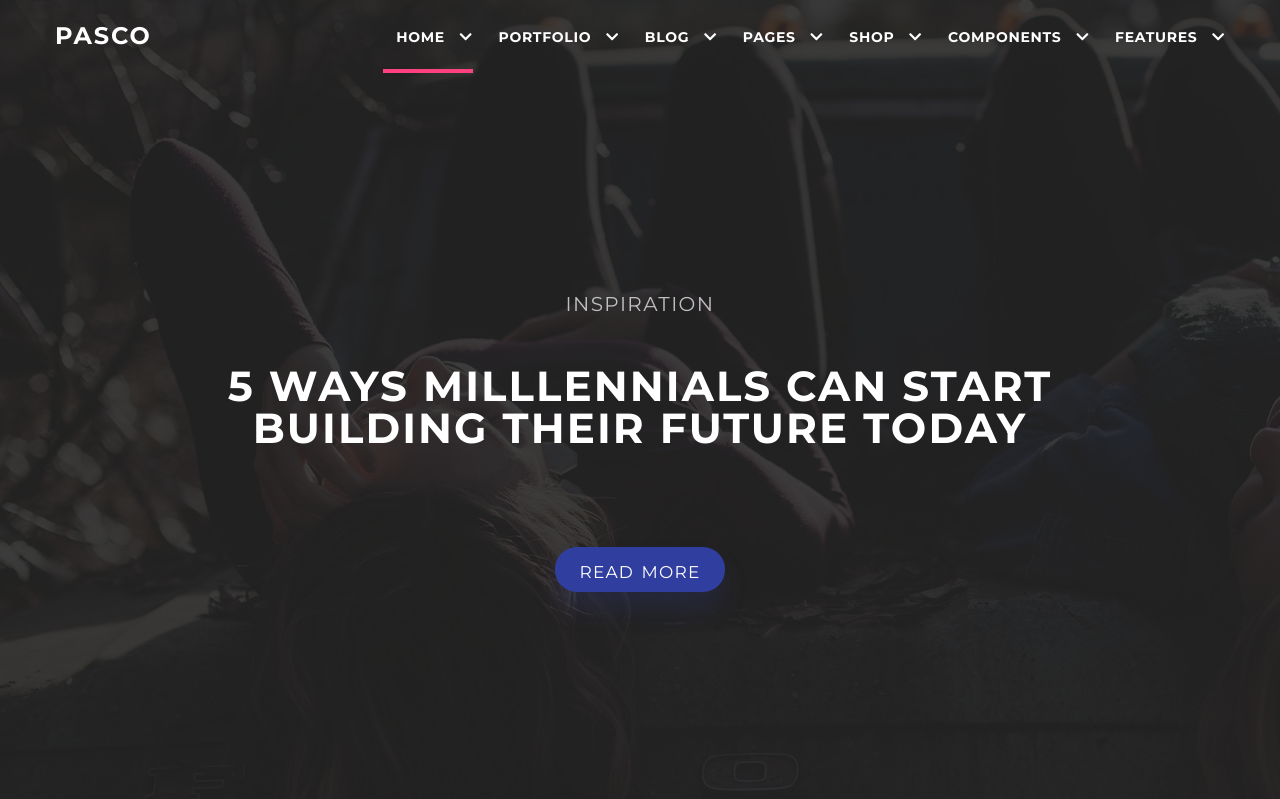
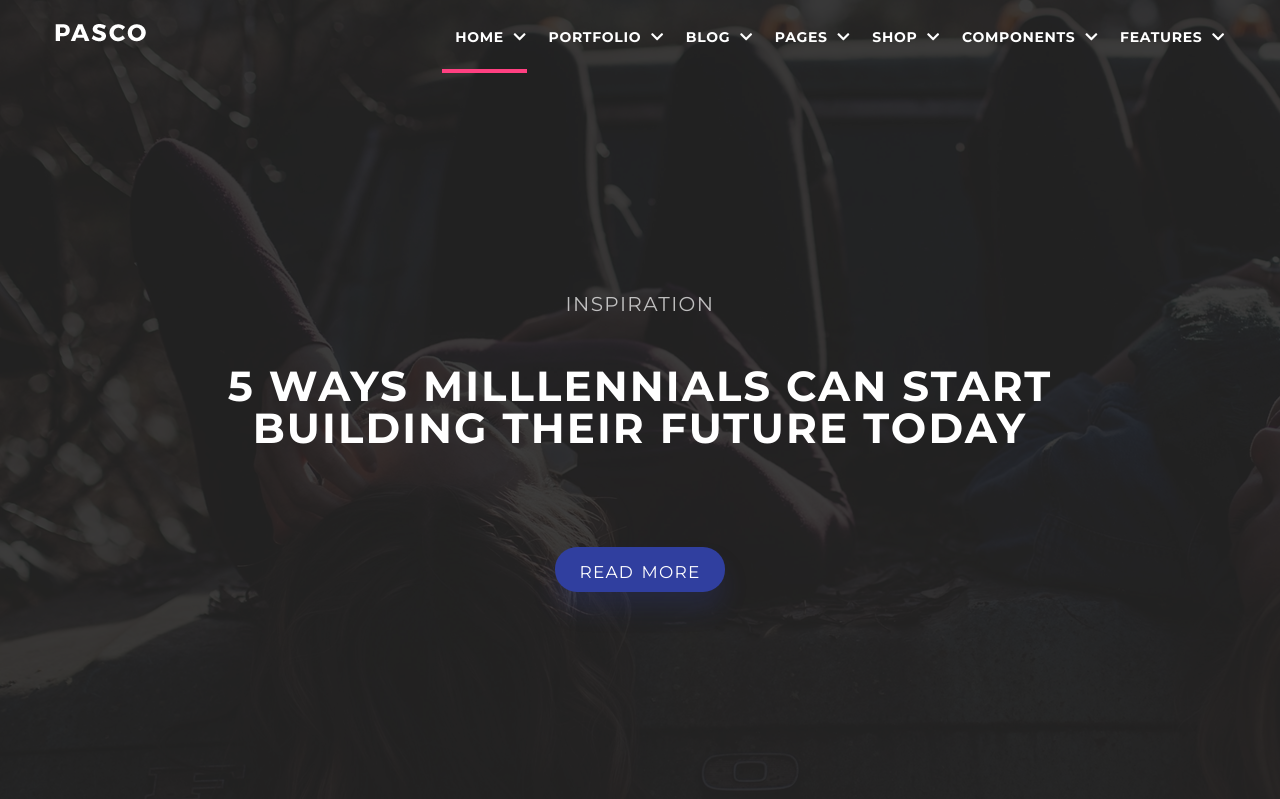
Before and after one commit to OliaKvasha/hw1, a PHP site: page / in a window 1280 px wide. Shown: the top 799 px of the page. Run offline with PHP 8.4, Linux system fonts and the light colour scheme; some libraries are stand-ins or nearby versions.

Commit message:
correction header

```diff
--- a/hw4/index.html
+++ b/hw4/index.html
@@ -14,7 +14,9 @@
 <div class="section-top">
     <div class="section-top__wrapper">
         <header class="header block">
-            <a href="#" class="header__logo">PASCO</a>
+            <a href="#" class="header__logo">
+                <img src="images/logo.png" alt="Logo">
+            </a>
             <nav>
                 <ul class="main-menu uppercase">
                     <li class="main-menu__item main-menu__item_selected">
--- a/hw4/style.css
+++ b/hw4/style.css
@@ -67,10 +67,6 @@ body {
 }
 
 .header__logo {
-  display: block;
-  font-size: 24px;
-  font-weight: 700;
-  letter-spacing: 1.92px;
   padding-top: 24px;
 }
 
@@ -82,7 +78,7 @@ body {
 }
 
 .main-menu__item {
-  padding: 30px 0 25px 26px;
+  padding: 30px 0 25px 22px;
 }
 
 .main-menu__item:hover {
@@ -98,7 +94,7 @@ body {
 }
 
 .main-menu__link {
-  padding-right: 10px;
+  padding-right: 5px;
 }
 
 .section-top__inner {
```
Also changed, not shown: hw4/images/logo.png (added).
